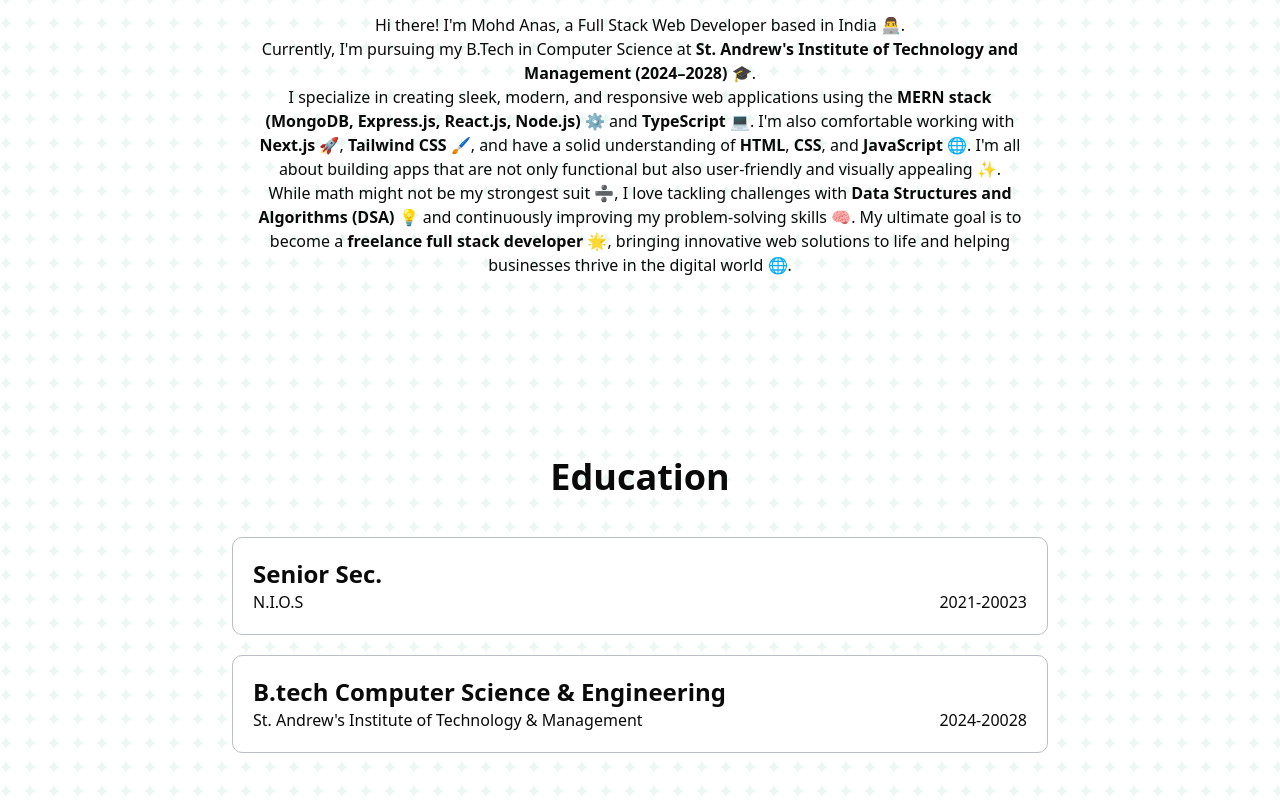
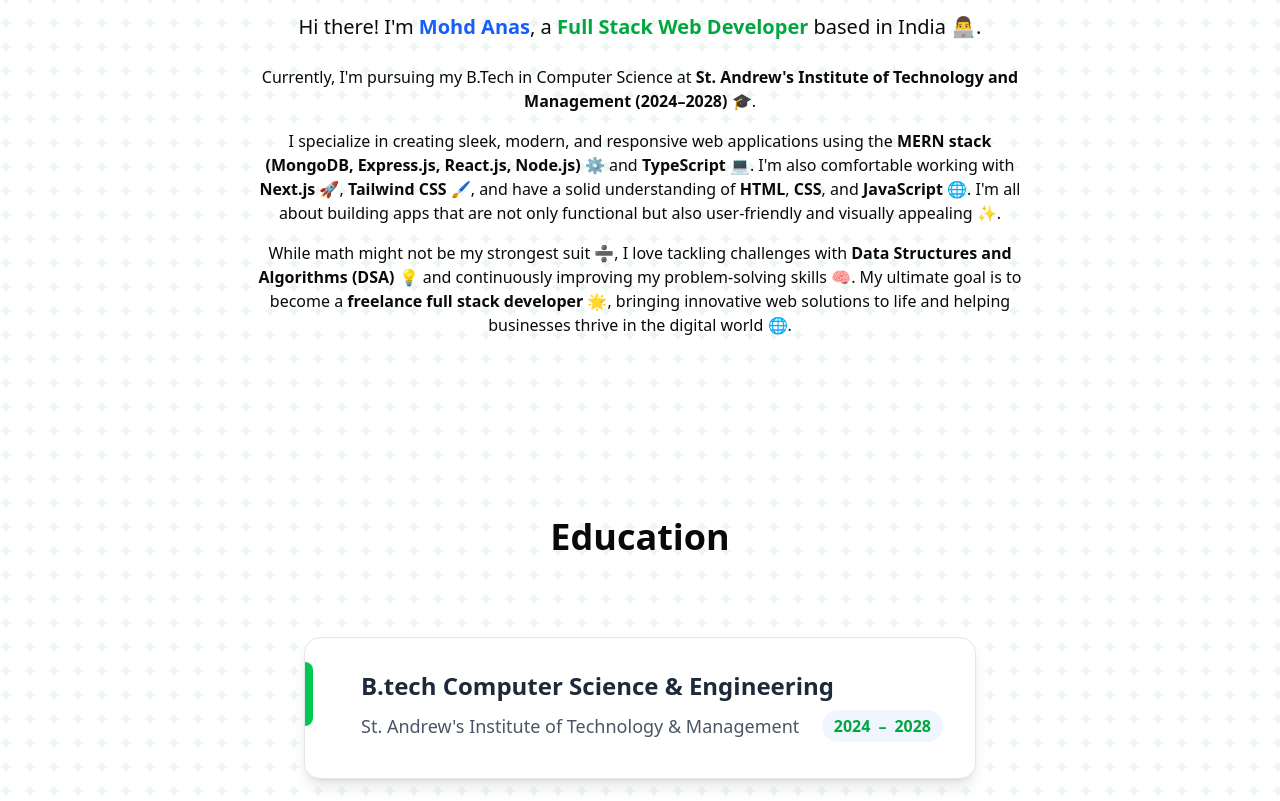
Before and after one commit to codingdestro/devfolio, a Next.js app: page / in a window 1280 px wide. Shown: the part 1519-2320 px from the top of the page. Built offline with nearby package versions, Linux system fonts and the light colour scheme.

Commit message:
fix: education design

```diff
--- a/app/page.tsx
+++ b/app/page.tsx
@@ -2,15 +2,15 @@
 import Education from "@/components/education";
 import About from "@/components/About";
 import Badges from "@/components/Badges";
-// import GithubStats from "@/components/GithubStats";
+import GithubStats from "@/components/GithubStats";
 export default function Home() {
   return (
     <div className="flex flex-col items-center justify-center min-h-screen hero-pattern w-full">
       <Hero />
-      <Badges/>
+      <Badges />
       <About />
       <Education />
-      {/* <GithubStats/> */}
+      <GithubStats />
     </div>
   );
 }
--- a/components/About.tsx
+++ b/components/About.tsx
@@ -4,6 +4,7 @@
 
 const About = () => {
   const aboutSection = useRef<HTMLTableSectionElement>(null);
+
   useEffect(() => {
     animate(aboutSection.current!, {
       opacity: [0.1, 1],
@@ -11,48 +12,47 @@
       duration: 500,
     });
   }, []);
+
   return (
     <>
       <div className="w-3xl flex flex-col items-center justify-center my-40">
-        <h1 className="py-4 font-bold text-4xl mb-[40px]">About Me</h1>
-        <section className="w-full text-center " ref={aboutSection}>
-          <h1>
-            Hi there! I&apos;m <span className="name">Mohd Anas</span>, a{" "}
-            <span className="role">Full Stack Web Developer</span> based in
-            India 👨‍💻.
-          </h1>
-          <p>
+        <section
+          className="w-full text-center"
+          ref={aboutSection}
+        >
+          <header>
+            <h1 className="py-4 font-bold text-4xl mb-10">About Me</h1>
+          </header>
+          <h2 className="text-xl mb-6">
+            Hi there! I&apos;m{" "}
+            <span className="font-semibold text-blue-600">Mohd Anas</span>, a{" "}
+            <span className="font-semibold text-green-600">Full Stack Web Developer</span> based in India 👨‍💻.
+          </h2>
+          <p className="mb-4">
             Currently, I&apos;m pursuing my B.Tech in Computer Science at{" "}
             <strong>
-              St. Andrew&apos;s Institute of Technology and Management
-              (2024–2028)
+              St. Andrew&apos;s Institute of Technology and Management (2024–2028)
             </strong>{" "}
             🎓.
           </p>
-          <p>
-            I specialize in creating sleek, modern, and responsive web
-            applications using the{" "}
-            <strong>MERN stack (MongoDB, Express.js, React.js, Node.js)</strong>{" "}
-            ⚙️ and <strong>TypeScript</strong> 💻. I&apos;m also comfortable
-            working with <strong>Next.js</strong> 🚀,{" "}
-            <strong>Tailwind CSS</strong> 🖌️, and have a solid understanding of{" "}
-            <strong>HTML</strong>, <strong>CSS</strong>, and{" "}
-            <strong>JavaScript</strong> 🌐. I&apos;m all about building apps
-            that are not only functional but also user-friendly and visually
-            appealing ✨.
+          <p className="mb-4">
+            I specialize in creating sleek, modern, and responsive web applications using the{" "}
+            <strong>MERN stack (MongoDB, Express.js, React.js, Node.js)</strong> ⚙️ and{" "}
+            <strong>TypeScript</strong> 💻. I&apos;m also comfortable working with{" "}
+            <strong>Next.js</strong> 🚀, <strong>Tailwind CSS</strong> 🖌️, and have a solid understanding of{" "}
+            <strong>HTML</strong>, <strong>CSS</strong>, and <strong>JavaScript</strong> 🌐. I&apos;m all about building apps
+            that are not only functional but also user-friendly and visually appealing ✨.
           </p>
           <p>
-            While math might not be my strongest suit ➗, I love tackling
-            challenges with{" "}
-            <strong>Data Structures and Algorithms (DSA)</strong> 💡 and
-            continuously improving my problem-solving skills 🧠. My ultimate
-            goal is to become a <strong>freelance full stack developer</strong>{" "}
-            🌟, bringing innovative web solutions to life and helping businesses
-            thrive in the digital world 🌐.
+            While math might not be my strongest suit ➗, I love tackling challenges with{" "}
+            <strong>Data Structures and Algorithms (DSA)</strong> 💡 and continuously improving my problem-solving skills 🧠.
+            My ultimate goal is to become a <strong>freelance full stack developer</strong> 🌟, bringing innovative web
+            solutions to life and helping businesses thrive in the digital world 🌐.
           </p>
         </section>
       </div>
     </>
   );
 };
+
 export default About;
--- a/components/education/index.tsx
+++ b/components/education/index.tsx
@@ -4,14 +4,14 @@
 
 const Education = [
   {
+    heading: "B.tech Computer Science & Engineering",
+    subHeading: "St. Andrew's Institute of Technology & Management",
+    duration: [2024, 2028],
+  },
+  {
     heading: "Senior Sec.",
     subHeading: "N.I.O.S",
     duration: [2021, 20023],
-  },
-  {
-    heading: "B.tech Computer Science & Engineering",
-    subHeading: "St. Andrew's Institute of Technology & Management",
-    duration: [2024, 20028],
   },
 ];
 
@@ -23,28 +23,39 @@
       translateY: [-50, 0],
       duration: 1000,
       delay: stagger(500),
-      easing: 'easeOutElastic(1, .5)'
+      easing: "easeOutElastic(1, .5)",
     });
   }, []);
   return (
     <>
-      <h1 className="font-bold text-4xl mt-5">Education</h1>
+      <h1 className="font-bold text-4xl mt-5 mb-10 text-center">Education</h1>
 
-      <div className="min-h-screen w-4xl p-10 box-border" ref={Items}>
-        {Education.map((el, idx: number) => {
-          return (
-            <div key={idx} className="bg-white border rounded-lg p-5 mb-5">
-              <h1 className="font-bold text-2xl">{el.heading}</h1>
-
-              <div className="flex items-center justify-between">
-                <p className="text-g">{el.subHeading}</p>
-                <div>
-                  <span>{el.duration[0]}</span>-<span>{el.duration[1]}</span>
+      <div
+        className="min-h-screen w-4xl p-10 box-border flex flex-col gap-8 items-center"
+        ref={Items}
+      >
+        {Education.map((el, idx: number) => (
+          <div
+            key={idx}
+            className="relative bg-white border border-gray-200 rounded-2xl shadow-lg p-8 w-full max-w-2xl transition-transform hover:-translate-y-2 hover:shadow-2xl"
+          >
+            {/* Accent bar */}
+            <div className="absolute left-0 top-6 h-16 w-2 bg-green-500 rounded-r-lg"></div>
+            <div className="pl-6">
+              <h2 className="font-bold text-2xl text-gray-800 mb-2">
+                {el.heading}
+              </h2>
+              <div className="flex items-center justify-between mb-1">
+                <p className="text-gray-600 text-lg">{el.subHeading}</p>
+                <div className="flex items-center gap-1 text-green-600 font-semibold text-md bg-blue-50 px-3 py-1 rounded-full">
+                  <span>{el.duration[0]}</span>
+                  <span className="mx-1">–</span>
+                  <span>{el.duration[1]}</span>
                 </div>
               </div>
             </div>
-          );
-        })}
+          </div>
+        ))}
       </div>
     </>
   );
```
